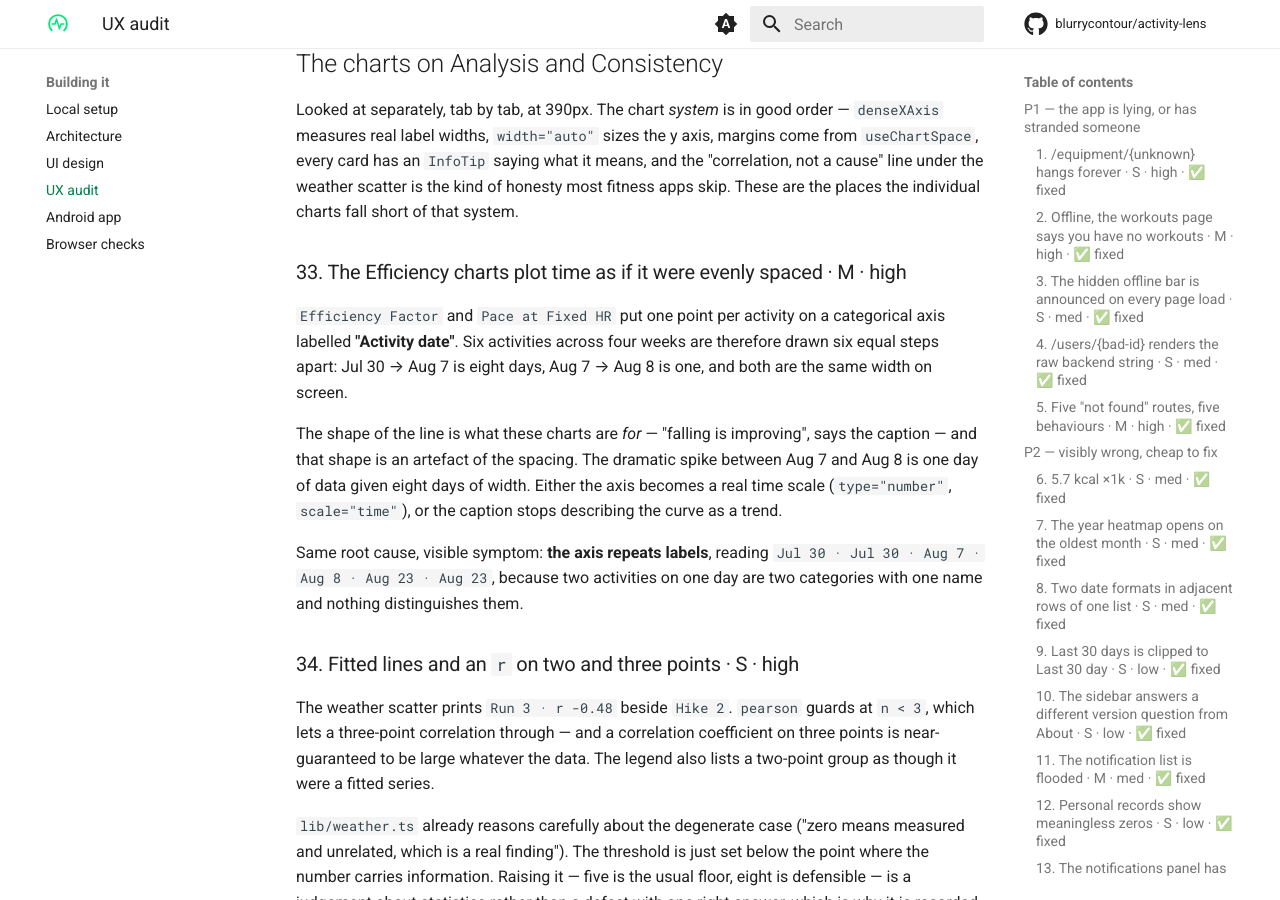
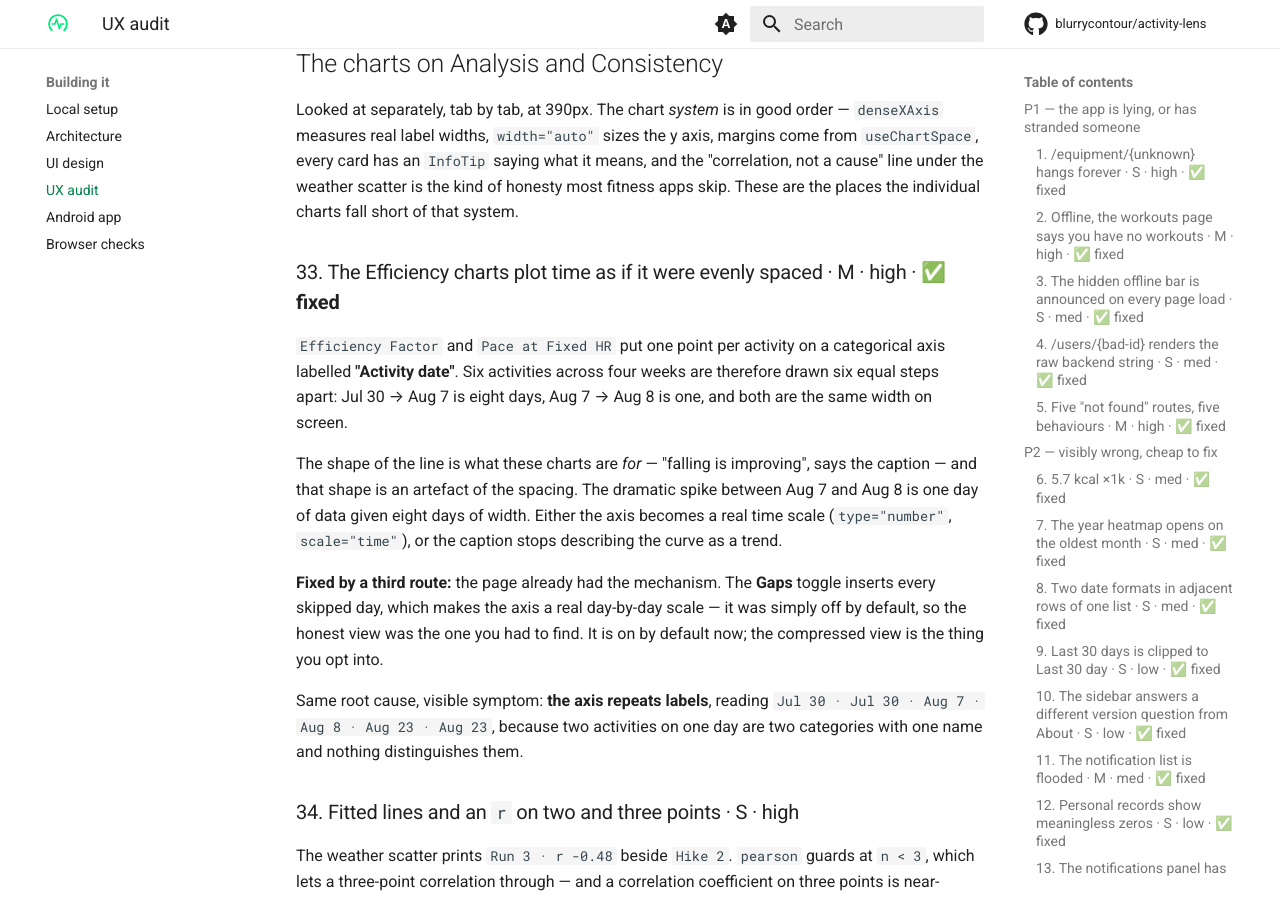
Before and after one commit to blurrycontour/activity-lens, an MkDocs documentation site: the page built from docs/dev/ux-audit.md, in a window 1280 px wide and 900 px high, scrolled down 6713 px. Built offline with MkDocs 1.6.1 and Material for MkDocs 9.7.7, drawn with Linux system fonts in a browser that asks for light colours; comment, search, counter and statistics services are not loaded.

Commit message:
Make the honest x axis the default on Analysis
The Efficiency and Trends charts put one point per activity on a
categorical axis labelled "Activity date". Eight days between two
workouts and one day between the next two came out the same width, so
the shape of the line was an artefact of how often you trained rather
than of when — on a page whose caption reads "falling is improving", and
where the shape is the entire product.

The page already had the answer. The Gaps toggle gives every skipped day
its place, which makes the axis a real day-by-day scale; it was off by
default, so the honest view was the one you had to go and find. It is on
by default now, and the compressed view — genuinely better for comparing
activity to activity — is the thing you opt into.

Audit #33.

Co-Authored-By: Claude Opus 5 <noreply@anthropic.com>

```diff
--- a/docs/dev/ux-audit.md
+++ b/docs/dev/ux-audit.md
@@ -263,7 +263,7 @@ the "correlation, not a cause" line under the weather scatter is the kind of
 honesty most fitness apps skip. These are the places the individual charts fall
 short of that system.
 
-### 33. The Efficiency charts plot time as if it were evenly spaced · M · high
+### 33. The Efficiency charts plot time as if it were evenly spaced · M · high · **✅ fixed**
 
 `Efficiency Factor` and `Pace at Fixed HR` put one point per activity on a
 categorical axis labelled **"Activity date"**. Six activities across four weeks
@@ -275,6 +275,11 @@ says the caption — and that shape is an artefact of the spacing. The dramatic
 spike between Aug 7 and Aug 8 is one day of data given eight days of width.
 Either the axis becomes a real time scale (`type="number"`, `scale="time"`), or
 the caption stops describing the curve as a trend.
+
+**Fixed by a third route:** the page already had the mechanism. The **Gaps**
+toggle inserts every skipped day, which makes the axis a real day-by-day scale —
+it was simply off by default, so the honest view was the one you had to find.
+It is on by default now; the compressed view is the thing you opt into.
 
 Same root cause, visible symptom: **the axis repeats labels**, reading
 `Jul 30 · Jul 30 · Aug 7 · Aug 8 · Aug 23 · Aug 23`, because two activities on
```
Also changed, not shown: frontend/src/pages/Analysis.tsx (+12 -1 lines).
